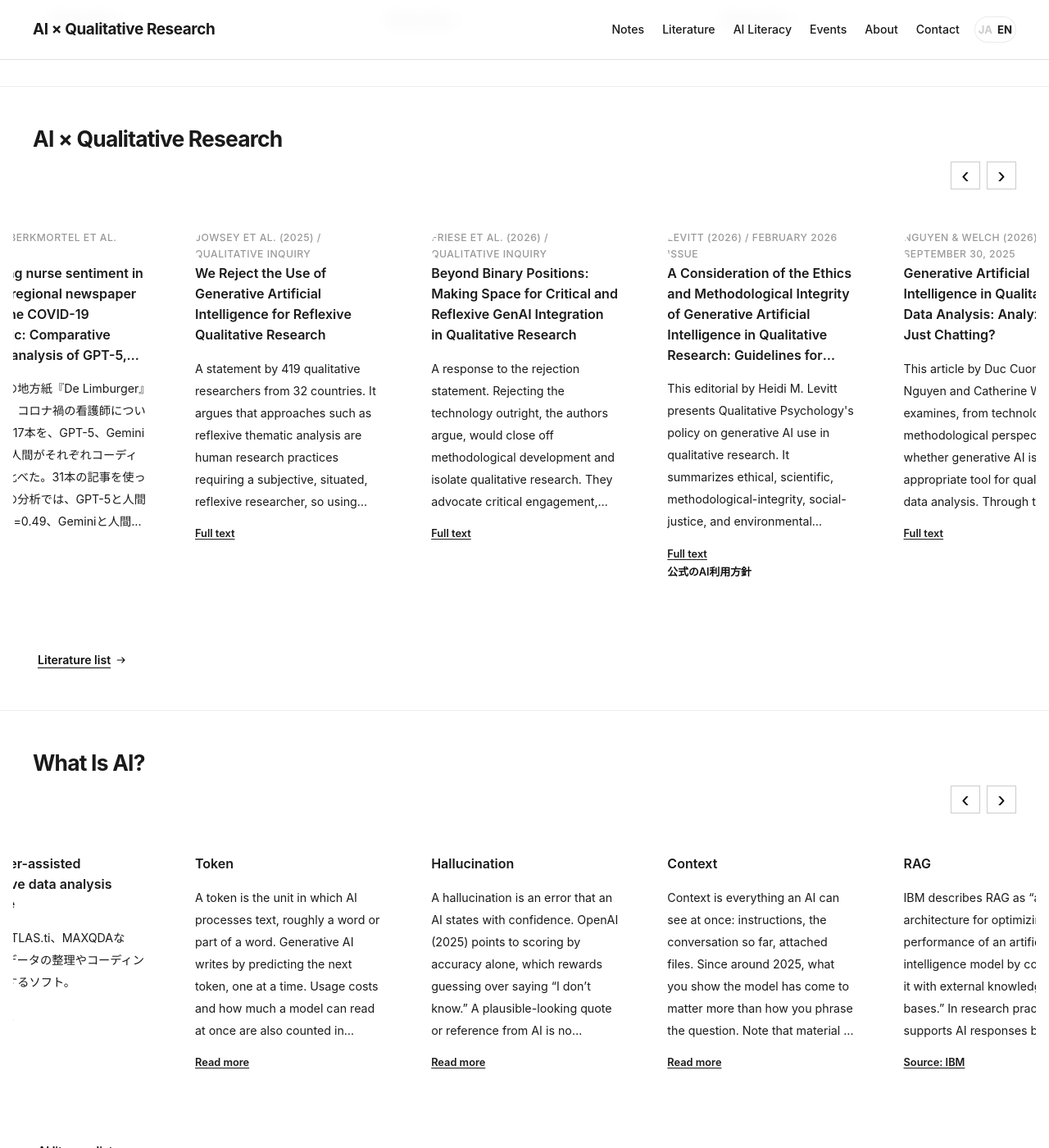
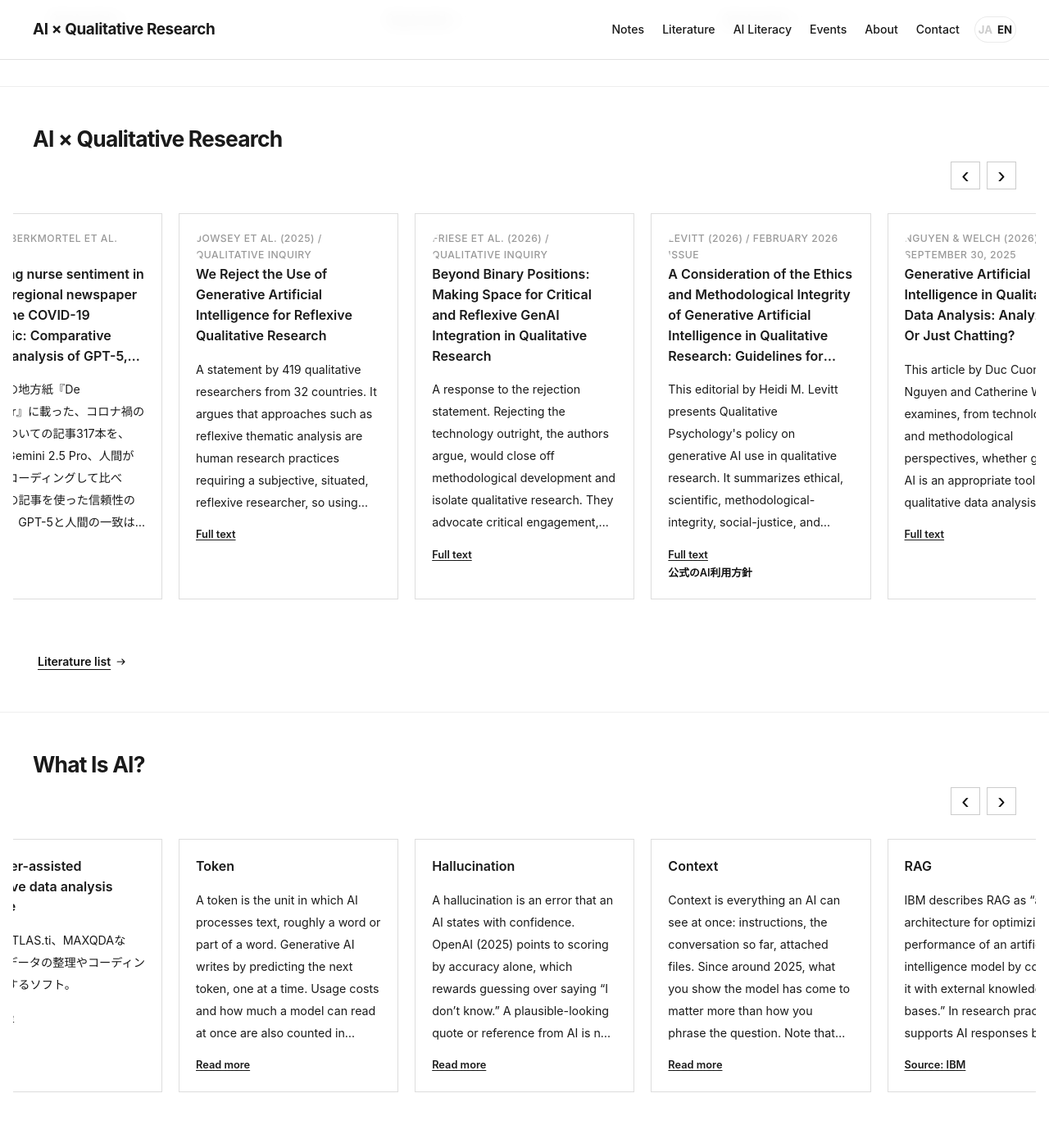
Before and after one commit to xuehaisheng/ai-qualitative-research, a Jekyll site: the page built from index.html, in a window 1280 px wide and 1400 px high, scrolled down 1272 px. Shown: the whole window at 82% size. Built offline with Jekyll 4.4.1, drawn with Linux system fonts in a browser that asks for light colours.

Commit message:
表示幅に応じてカード数を調整し、灰色の枠線と不要な説明を整理
Use container widths to show approximately 1.25 / 2.25 / 3.25 / 4.4 cards. At every tested size, the central cards are fully visible and side previews remain outside them. Explicitly neutralize carousel border colors and pseudo-elements. Remove the dated lit-foot paragraph from the AI literacy directory.

Browser validation: 390, 800, 1050 and 1400px iframe widths; both carousels loop in both directions, including the two-full-card alignment.

```diff
--- a/index.html
+++ b/index.html
@@ -234,12 +234,13 @@
 /* Full central cards with additional side previews. Embla v8 loop pattern. */
 #about .reader-entries { margin-top: 32px; }
 .home-page #ai-qualitative, .home-page #literacy { grid-template-columns: minmax(0,1fr); }
-.card-shelf { position: relative; min-width: 0; margin: 0 -24px; }
+.card-shelf { position: relative; min-width: 0; margin: 0 -24px; container-type: inline-size; }
 .shelf-viewport { position: relative; min-width: 0; width: 100%; box-sizing: border-box; overflow-x: auto; padding: 8px 0 16px; scrollbar-width: thin; overscroll-behavior-x: contain; }
 .shelf-ready .shelf-viewport { overflow: hidden; cursor: grab; }
 .shelf-ready .shelf-viewport:active { cursor: grabbing; }
 .shelf-track { display: flex; width: 100%; gap: 0; align-items: stretch; touch-action: pan-y pinch-zoom; }
-.home-page .shelf-track > .card { flex: 0 0 calc((100% - 68px) / 4.4); min-width: 0; margin: 0 20px 0 0; padding: 20px !important; border: 1px solid #ddd; background: #fff !important; border-radius: 0 !important; opacity: 1; filter: none; }
+.home-page .shelf-track > .card { flex: 0 0 calc((100% - 68px) / 4.4); min-width: 0; margin: 0 20px 0 0; padding: 20px !important; border: 1px solid #ddd !important; background: #fff !important; border-radius: 0 !important; opacity: 1; filter: none !important; box-shadow: none !important; outline-color: #111; }
+.home-page .shelf-track > .card::before, .home-page .shelf-track > .card::after { content: none !important; display: none !important; background: none !important; box-shadow: none !important; }
 .home-page .shelf-track > .card h3 { display: -webkit-box; -webkit-box-orient: vertical; -webkit-line-clamp: 5; overflow: hidden; font-size: 1rem !important; line-height: 1.55 !important; }
 .home-page .shelf-track > .card p { display: -webkit-box; -webkit-box-orient: vertical; -webkit-line-clamp: 7; overflow: hidden; font-size: .88rem; line-height: 1.8; }
 .home-page .shelf-track > .card .card-meta { display: -webkit-box; -webkit-box-orient: vertical; -webkit-line-clamp: 2; overflow: hidden; }
@@ -253,8 +254,10 @@
 .event-archive { max-width: 900px; margin: 36px auto 0; }
 .event-archive .entry-item { padding: 28px 0; border-bottom: 1px solid #ddd; }
 .event-archive h4 { font-size: 1.15rem; line-height: 1.6; margin: 10px 0; }
-@media(max-width:899px) and (min-width:601px) { .home-page .shelf-track > .card { flex-basis: calc((100% - 44px) / 3.2); } }
-@media(max-width:600px) { .card-shelf { margin: 0 -20px; } .home-page .shelf-track > .card { flex-basis: calc((100% - 4.2px) / 1.3); margin-right: 14px; padding: 20px !important; } .shelf-prev { right: 60px; } .shelf-next { right: 20px; } .shelf-arrow { top: -50px; width: 32px; height: 30px; } }
+@container (min-width:900px) and (max-width:1149px) { .home-page .shelf-track > .card { flex-basis: calc((100% - 45px) / 3.25); } }
+@container (min-width:601px) and (max-width:899px) { .home-page .shelf-track > .card { flex-basis: calc((100% - 25px) / 2.25); } }
+@media(max-width:600px) { .card-shelf { margin: 0 -20px; } }
+@container (max-width:600px) { .home-page .shelf-track > .card { flex-basis: calc((100% - 3.5px) / 1.25); margin-right: 14px; padding: 20px !important; } .shelf-prev { right: 60px; } .shelf-next { right: 20px; } .shelf-arrow { top: -50px; width: 32px; height: 30px; } }
 </style>
 <script>
 /*! Embla Carousel 8.6.0 — vendored from the official npm package.
@@ -291,7 +294,7 @@
   document.querySelectorAll('[data-card-shelf]').forEach(shelf => {
     const viewport = shelf.querySelector('.shelf-viewport');
     if (typeof EmblaCarousel !== 'function') return;
-    const api = EmblaCarousel(viewport, {loop: true, align: 'center', startIndex: window.innerWidth > 600 ? 1 : 0, duration: reduced.matches ? 0 : 25});
+    const api = EmblaCarousel(viewport, {loop: true, align: (view,slide) => (view-slide)/2 - (view>600 && view<900 ? (slide+20)/2 : 0), startIndex: viewport.clientWidth > 600 ? 1 : 0, duration: reduced.matches ? 0 : 25});
     const cards = api.slideNodes();
     let hoverTimer, edge = 0, lastWheel = 0;
     const cancelHover = () => clearTimeout(hoverTimer);
@@ -319,8 +322,8 @@
     viewport.addEventListener('pointermove',event => {
       if (!fine.matches || event.buttons) return;
       const rect = viewport.getBoundingClientRect();
-      const full = window.innerWidth <= 600 ? 1 : 3;
-      const gap = window.innerWidth <= 600 ? 14 : 20;
+      const full = rect.width <= 600 ? 1 : rect.width < 900 ? 2 : 3;
+      const gap = rect.width <= 600 ? 14 : 20;
       const peek = Math.max(0,(rect.width - (full * cards[0].offsetWidth + (full-1)*gap))/2);
       const x = event.clientX - rect.left;
       const next = x < peek ? -1 : x > rect.width - peek ? 1 : 0;
--- a/literacy.html
+++ b/literacy.html
@@ -61,9 +61,5 @@
   </section>
   {%- endfor %}
 
-  <section class="page-section">
-    <div class="container">
-      <p class="lit-foot">長めの論考は<a href="{{ '/articles/' | relative_url }}">研究ノート</a>に、AIと質的研究をめぐる文献は<a href="{{ '/papers/' | relative_url }}">文献一覧</a>にまとめている。数字や出来事は2026年10月時点のものである。</p>
-    </div>
-  </section>
+
 </main>
```
